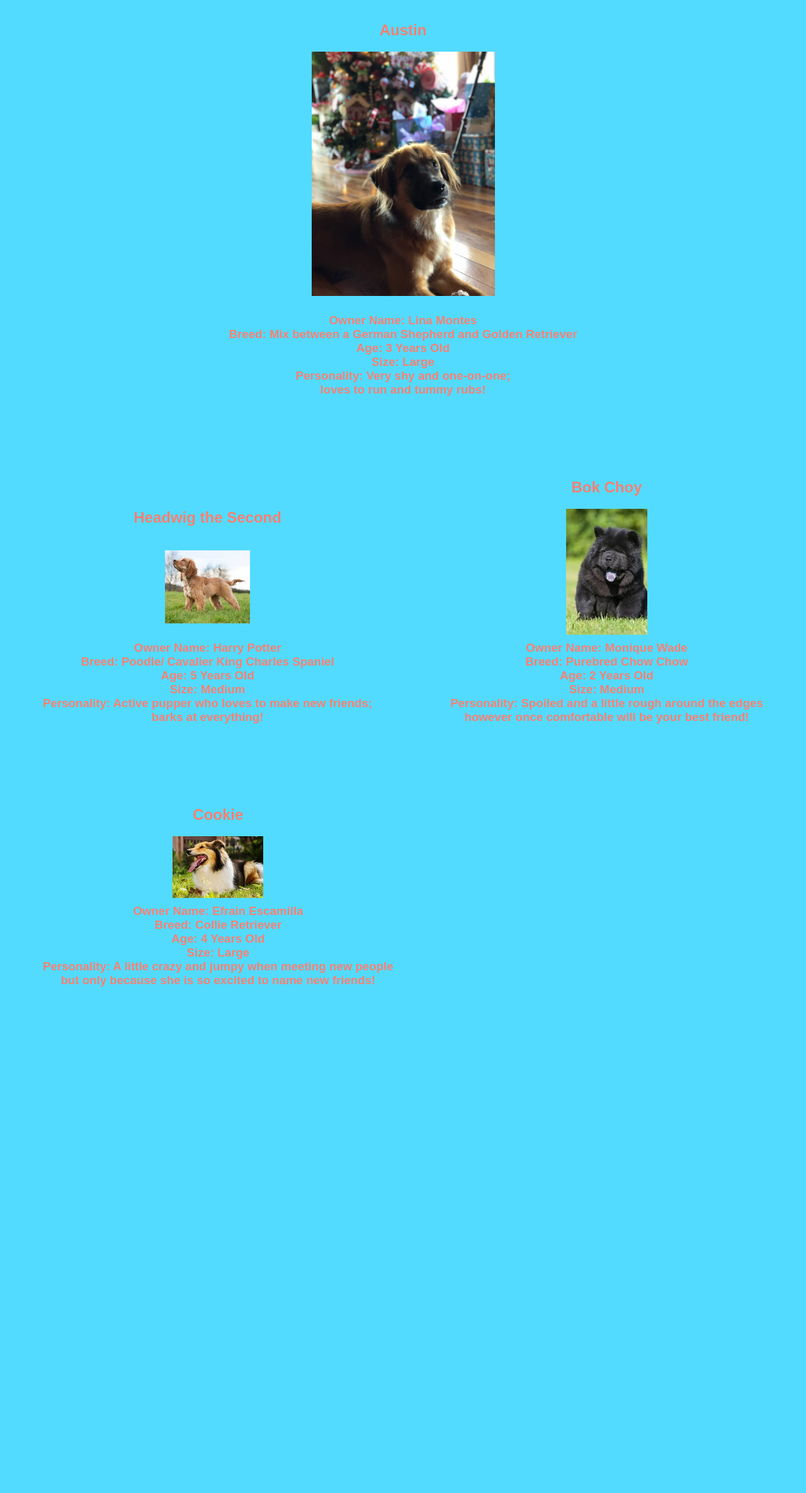
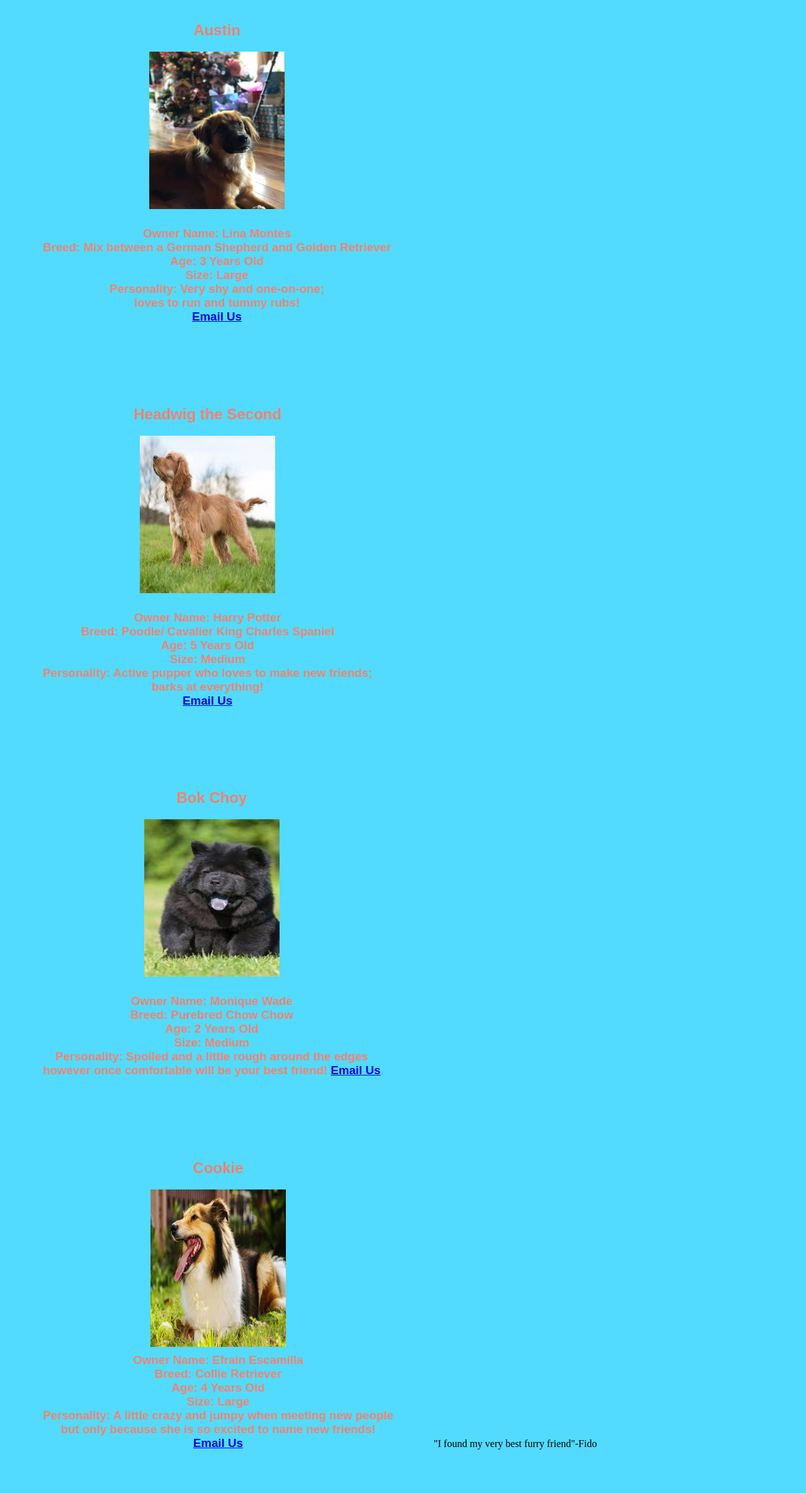
Before and after one commit to linamontes10-zz/sniff, a Python web app: template templates/newplaydate.html in a window 1280 px wide. Shown: the part 116-2487 px from the top of the page at 63% size. Before the commit the page ends 1683 px from the top, so only its background shows below. Run offline with Jinja, Linux system fonts and the light colour scheme; the template is opened without the code that fills it, so the values that code supplies are empty.

Commit message:
Final Draft results page-excluding nav bar

```diff
--- a/static/themes/newplaydate.css
+++ b/static/themes/newplaydate.css
@@ -39,8 +39,8 @@
 }
 
 img {
-  height:25%;
-  width:25%;
+  height:250px;
+  width:215px;
   display: block;
   margin-left: auto;
   margin-right: auto;
--- a/templates/newplaydate.html
+++ b/templates/newplaydate.html
@@ -1,7 +1,7 @@
 <!Doctype html>
 <html>
 <head>
-  <title> Your a Match! </title>
+  <title> Your Pawfect Match </title>
   <link href="/static/themes/newplaydate.css" rel="stylesheet">
 </head>
   <ul>
@@ -15,10 +15,10 @@
 
  <div class="dogprofiles">
 <h2>  Austin </h2>
-    <img src="/static/images/Austin.jpg">
-    <br/>
+    <img src="/static/images/Austin.jpg"> <br/>
     <h3 class="doginfo">
-      Owner Name: Lina Montes <br/>
+      Owner Name: Lina Montes
+       <br/>
       Breed: Mix between a German Shepherd and Golden Retriever
       <br>
       Age: 3 Years Old
@@ -27,12 +27,14 @@
       <br/>
       Personality: Very shy and one-on-one; <br/>
       loves to run and tummy rubs!
+      <br/>
+      <a href="mailto:austinandlina@gmail.com">Email Us</a>
 
     </h3>
   </div>
 
 <div class="dogprofiles">
-    <h2> Headwig the Second </h2><br/>
+    <h2> Headwig the Second </h2>
     <img src="/static/images/peri.jpeg"> <br/>
     <h3 class="doginfo">
       Owner Name: Harry Potter
@@ -45,15 +47,18 @@
       <br/>
       Personality: Active pupper who loves to make new friends;<br/>
       barks at everything!
+      <br/>
+      <a href="mailto:hedwigandharry@gmail.com">Email Us</a>
 
     </h3>
   </div>
 
   <div class="dogprofiles">
     <h2> Bok Choy </h2>
-    <img src="/static/images/chow.jpeg">
+    <img src="/static/images/chow.jpeg"> <br/>
     <h3 class="doginfo">
-      Owner Name: Monique Wade <br/>
+      Owner Name: Monique Wade
+       <br/>
       Breed: Purebred Chow Chow
       <br>
       Age: 2 Years Old
@@ -62,6 +67,7 @@
       <br/>
       Personality: Spoiled and a little rough around the edges <br/>
       however once comfortable will be your best friend!
+      <a href="mailto:bokandmo@gmail.com">Email Us</a>
 
     </h3>
   </div>
@@ -81,9 +87,11 @@
       <br/>
       Personality: A little crazy and jumpy when meeting new people <br/>
       but only because she is so excited to name new friends!
+      <br/>
+      <a href="mailto:cookieandefrain@gmail.com">Email Us</a>
 
     </h3>
   </div>
-
+"I found my very best furry friend"-Fido
 </body>
 </html>
```
